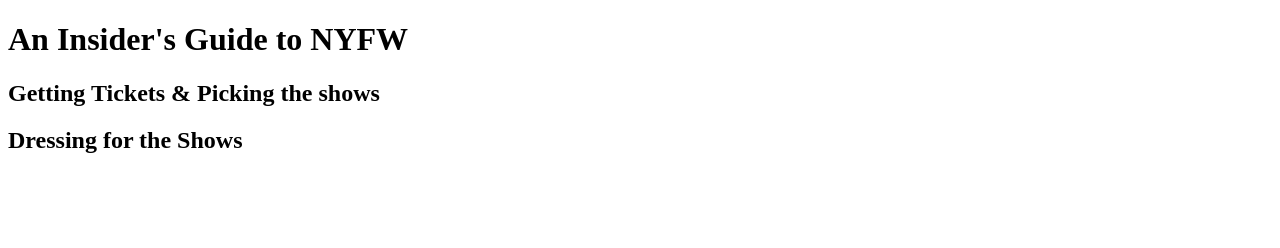
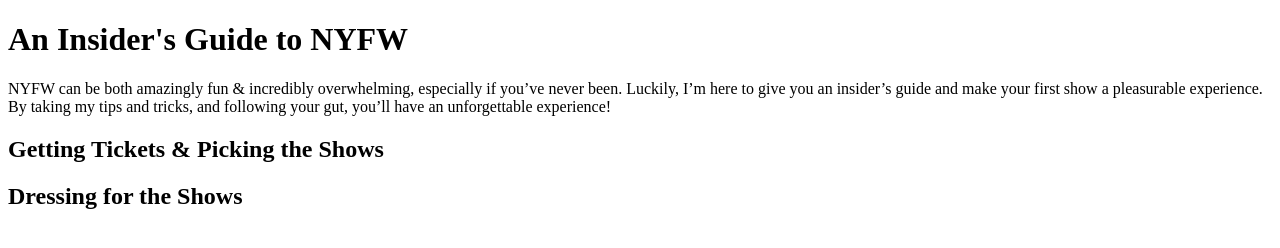
Before and after one commit to Sreyeesh/fashion-blog, a plain HTML site: page index.html in a window 1280 px wide. Drawn offline with Linux system fonts and the light colour scheme.

Commit message:
Task 5: add intro paragraph

```diff
--- a/index.html
+++ b/index.html
@@ -9,7 +9,10 @@
 
 <body>
   <h1>An Insider's Guide to NYFW</h1>
-  <h2>Getting Tickets &amp; Picking the shows</h2>
+  <p>NYFW can be both amazingly fun &amp; incredibly overwhelming, especially if you’ve never been. Luckily, I’m here to
+    give you an insider’s guide and make your first show a pleasurable experience. By taking my tips and tricks, and
+    following your gut, you’ll have an unforgettable experience!</p>
+  <h2>Getting Tickets &amp; Picking the Shows</h2>
   <h2>Dressing for the Shows</h2>
 </body>
 
```
